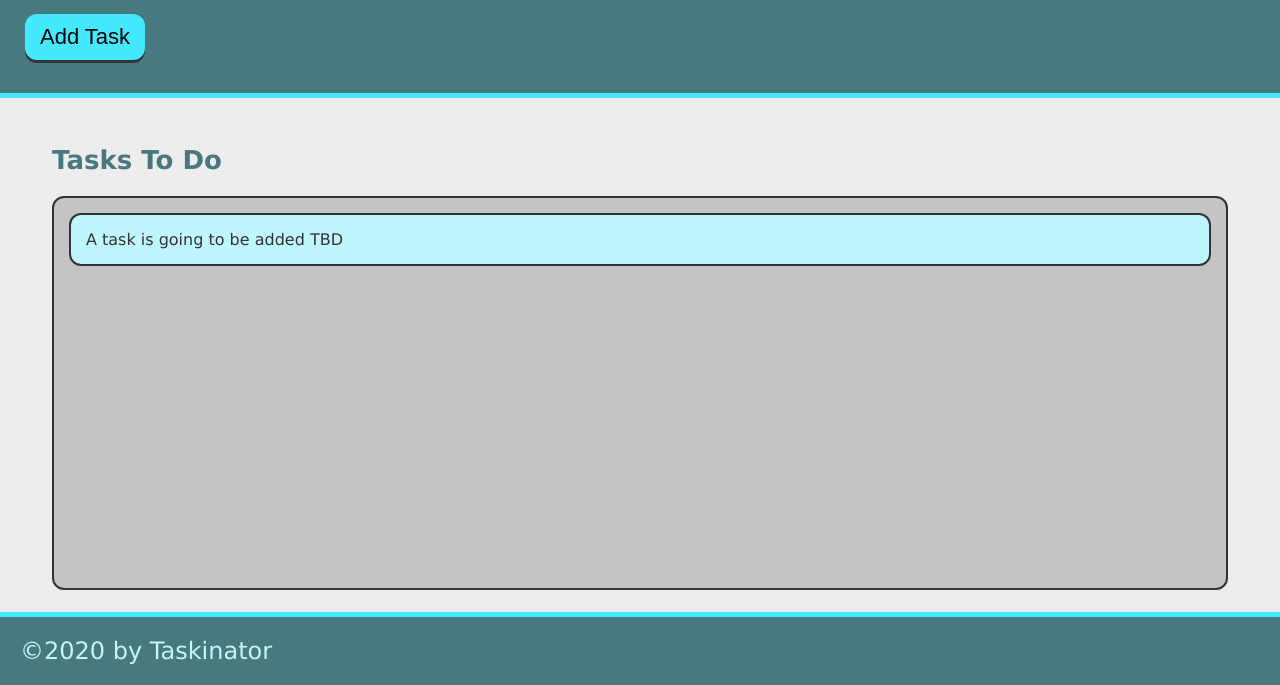
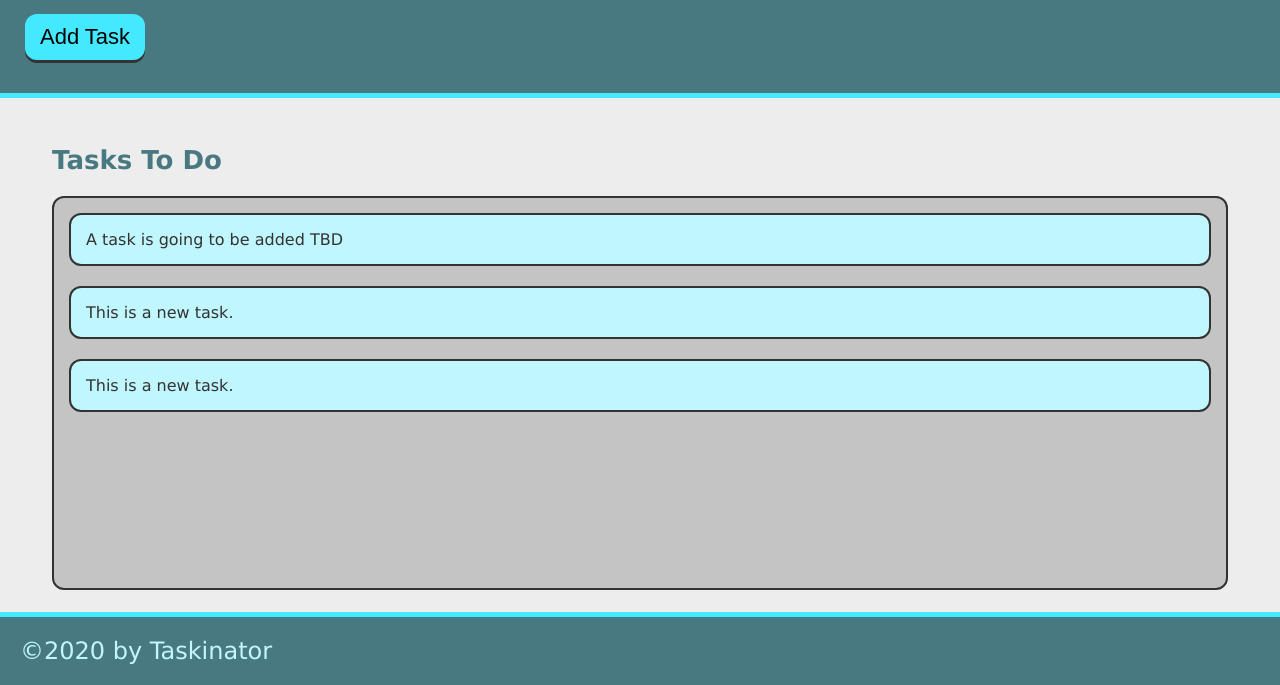
Before and after one commit to omarx88/taskinator, a plain HTML site: page index.html in a window 1280 px wide. Both pictures are taken after a click on the button "Add Task". Shown: the part 115-800 px from the top of the page. Drawn offline with Linux system fonts and the light colour scheme.

Commit message:
add ability to dd task

```diff
--- a/assets/js/script.js
+++ b/assets/js/script.js
@@ -0,0 +1,17 @@
+var buttonEl = document.querySelector("#save-task");
+var tasksToDoEl = document.querySelector("#tasks-to-do");
+
+var createTaskHandler = function() {
+    var listItemEl = document.createElement("li");
+    listItemEl.className = "task-item";
+    listItemEl.textContent = "This is a new task.";
+    tasksToDoEl.appendChild(listItemEl);
+}
+
+buttonEl.addEventListener("click", createTaskHandler);
+    var listItemEl = document.createElement("li");
+    listItemEl.className = "task-item";
+    listItemEl.textContent = "This is a new task.";
+    tasksToDoEl.appendChild(listItemEl);
+
+/* Task Handler to dynamically create task item */
--- a/index.html
+++ b/index.html
@@ -15,14 +15,14 @@
     <header>
         <h1 class="page-title">Taskinator</h1>
         <p>Click the button below to add a new task!</p>
-        <button class="btn" >Add Task</button>
+        <button class="btn" id="save-task">Add Task</button>
     </header>
 
 
 <main class="page-content">
     <section class="task-list-wrapper">
         <h2 class="list-title">Tasks To Do</h2>
-        <ul class="task-list">
+        <ul class="task-list" id="tasks-to-do">
             <li class="task-item">A task is going to be added TBD</li>
         </ul>
     </section>
```
